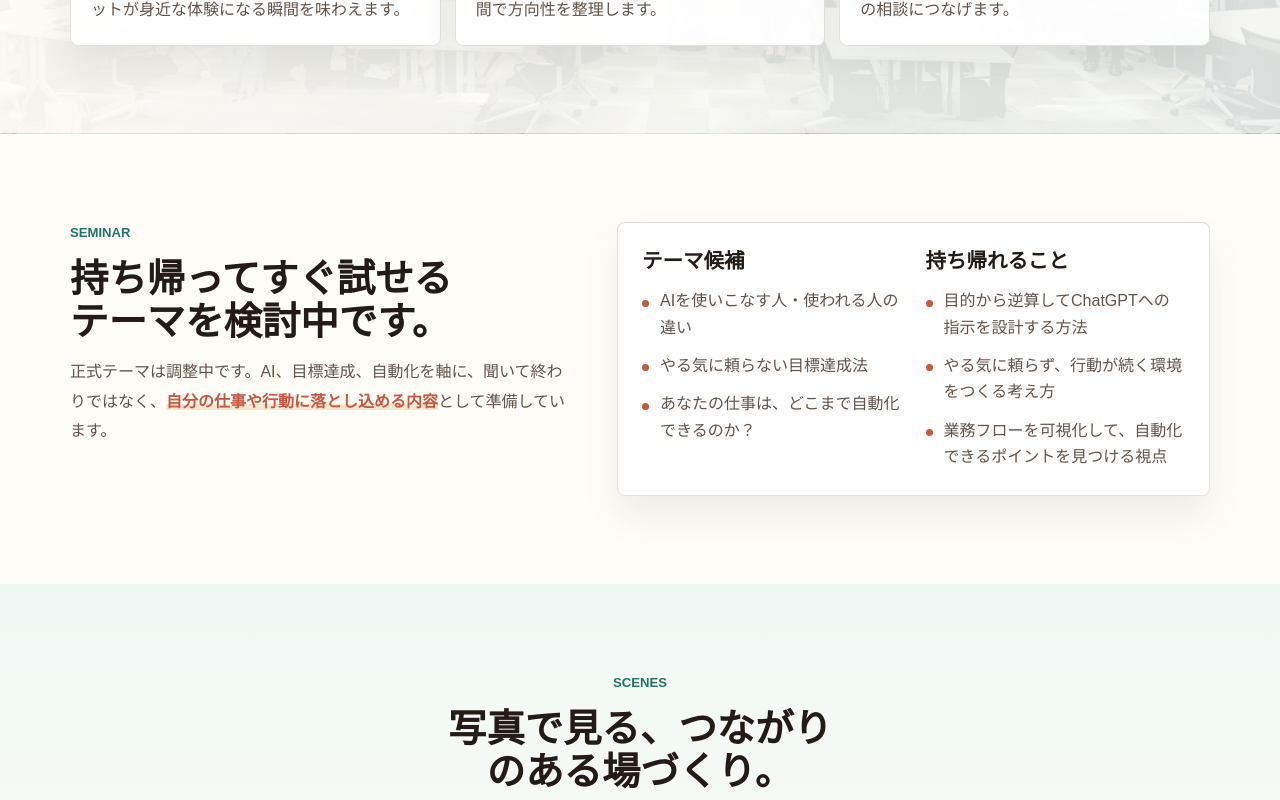
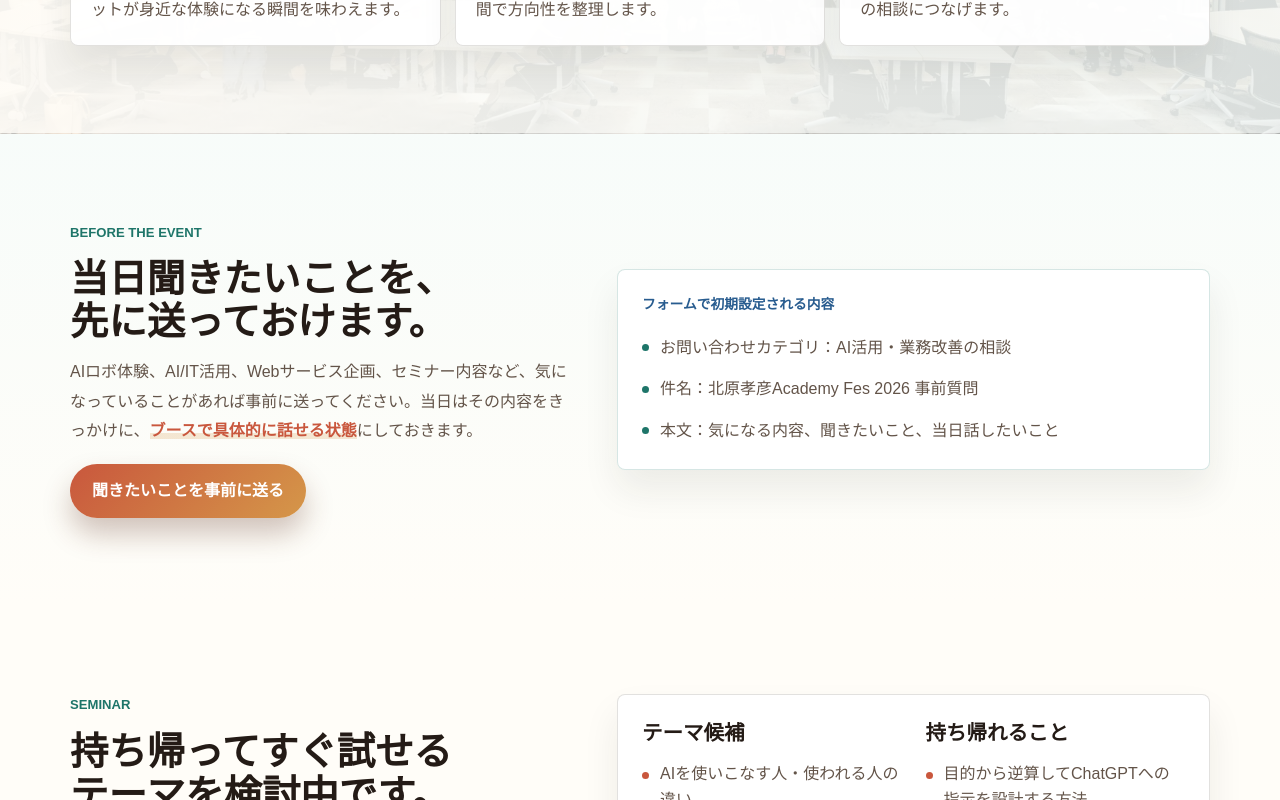
Before and after one commit to techguide-jp/corporate, a SvelteKit app in the folder techguide/: page /profile/academy-fes-2026 in a window 1280 px wide. Shown: the part 4340-5140 px from the top of the page. Built offline with nearby package versions, Linux system fonts and the light colour scheme; no server answers.

Commit message:
feat: Academy Fes LPに事前質問フォーム導線を追加

```diff
--- a/techguide/src/routes/contact/+page.svelte
+++ b/techguide/src/routes/contact/+page.svelte
@@ -5,7 +5,6 @@
   import {
     CONTACT_CATEGORIES,
     RECRUIT_CATEGORY_ID,
-    createEmptyContactFormValues,
     type ContactFieldErrors,
     type ContactCategoryId,
     type ContactFormValues,
@@ -36,7 +35,7 @@
   let turnstileRetryCount = 0;
 
   const values = $derived.by<ContactFormValues>(() => ({
-    ...createEmptyContactFormValues(data.selectedCategory),
+    ...data.initialValues,
     ...form?.values,
   }));
   const fieldErrors = $derived.by<ContactFieldErrors>(() => form?.fieldErrors ?? {});
--- a/techguide/src/routes/profile/academy-fes-2026/+page.svelte
+++ b/techguide/src/routes/profile/academy-fes-2026/+page.svelte
@@ -19,6 +19,27 @@
     label: 'ゆーちゃんのブースを見に行く',
     href: 'https://s.lmes.jp/landing-qr/2009291141-5wwelfTJ?uLand=dCtUnJ',
   };
+
+  const preQuestionMessage = `【北原孝彦Academy Fes 2026 事前質問】
+
+気になっている内容：
+・AIロボ体験
+・AI/IT活用相談
+・Webサービス企画
+・セミナー内容
+・その他
+
+聞きたいこと・知りたいこと：
+
+当日ブースで話したいこと：
+`;
+
+  const preQuestionSearch = new URLSearchParams({
+    category: 'ai',
+    subject: '北原孝彦Academy Fes 2026 事前質問',
+    message: preQuestionMessage,
+  }).toString();
+  const preQuestionHref = `/contact/?${preQuestionSearch}` as `/contact/?${string}`;
 
   const eventFacts = [
     { label: '開催日', value: '2026年6月4日（木）' },
@@ -140,6 +161,14 @@
       section,
       link_label: label,
       destination_host: new URL(href).hostname,
+    });
+  }
+
+  function handlePreQuestionClick(placement: string) {
+    trackEvent('contact_cta_click', {
+      placement,
+      category: 'ai',
+      subject: 'academy_fes_2026_pre_question',
     });
   }
 </script>
@@ -399,6 +428,38 @@
     </div>
   </section>
 
+  <section class="section pre-question-section">
+    <div class="container pre-question-section__inner">
+      <div class="section-copy">
+        <p class="section-eyebrow">Before the event</p>
+        <h2>当日聞きたいことを、先に送っておけます。</h2>
+        <p>
+          AIロボ体験、AI/IT活用、Webサービス企画、セミナー内容など、気になっていることがあれば事前に送ってください。当日はその内容をきっかけに、<strong
+            class="text-emphasis">ブースで具体的に話せる状態</strong
+          >にしておきます。
+        </p>
+        <div class="pre-question-actions">
+          <a
+            class="academy-button academy-button--primary"
+            href={resolve(preQuestionHref)}
+            onclick={() => handlePreQuestionClick('academy_fes_pre_question')}
+          >
+            聞きたいことを事前に送る
+          </a>
+        </div>
+      </div>
+
+      <div class="pre-question-panel">
+        <p class="pre-question-panel__label">フォームで初期設定される内容</p>
+        <ul class="pre-question-list">
+          <li>お問い合わせカテゴリ：AI活用・業務改善の相談</li>
+          <li>件名：北原孝彦Academy Fes 2026 事前質問</li>
+          <li>本文：気になる内容、聞きたいこと、当日話したいこと</li>
+        </ul>
+      </div>
+    </div>
+  </section>
+
   <section class="section seminar-section">
     <div class="container seminar-section__inner">
       <div class="section-copy">
@@ -488,6 +549,13 @@
         onclick={() => handleOutboundClick('academy_fes_final', cta.label, cta.href)}
       >
         {cta.label}
+      </a>
+      <a
+        class="academy-button academy-button--quiet"
+        href={resolve(preQuestionHref)}
+        onclick={() => handlePreQuestionClick('academy_fes_final_pre_question')}
+      >
+        聞きたいことを事前に送る
       </a>
     </div>
   </section>
@@ -707,6 +775,7 @@
   .section-copy p:not(.section-eyebrow),
   .intro-section__text p,
   .involvement-card p,
+  .pre-question-panel li,
   .booth-item p,
   .final-cta p {
     margin: 0;
@@ -727,6 +796,7 @@
   .diversity-section__inner,
   .app-section__inner,
   .booth-section__inner,
+  .pre-question-section__inner,
   .seminar-section__inner,
   .related-section__inner {
     display: grid;
@@ -987,6 +1057,62 @@
     padding: 20px;
   }
 
+  .pre-question-section {
+    background: linear-gradient(180deg, rgba(247, 252, 250, 0.96), rgba(255, 253, 248, 1));
+  }
+
+  .pre-question-section__inner {
+    align-items: center;
+  }
+
+  .pre-question-actions {
+    display: flex;
+    flex-wrap: wrap;
+    gap: 12px;
+    margin-top: 4px;
+  }
+
+  .pre-question-panel {
+    display: grid;
+    gap: 16px;
+    padding: 24px;
+    border: 1px solid rgba(30, 117, 105, 0.18);
+    border-radius: 8px;
+    background: rgba(255, 255, 255, 0.9);
+    box-shadow: 0 20px 36px rgba(38, 32, 24, 0.08);
+  }
+
+  .pre-question-panel__label {
+    margin: 0;
+    color: var(--fes-blue);
+    font-size: 0.86rem;
+    font-weight: 900;
+  }
+
+  .pre-question-list {
+    display: grid;
+    gap: 12px;
+    margin: 0;
+    padding: 0;
+    list-style: none;
+  }
+
+  .pre-question-list li {
+    position: relative;
+    padding-left: 18px;
+  }
+
+  .pre-question-list li::before {
+    content: '';
+    position: absolute;
+    top: 0.72em;
+    left: 0;
+    width: 7px;
+    height: 7px;
+    border-radius: 50%;
+    background: var(--fes-green);
+  }
+
   .seminar-panel {
     display: grid;
     grid-template-columns: repeat(2, minmax(0, 1fr));
@@ -1130,6 +1256,7 @@
     .diversity-section__inner,
     .app-section__inner,
     .booth-section__inner,
+    .pre-question-section__inner,
     .seminar-section__inner,
     .related-section__inner {
       grid-template-columns: 1fr;
```
Also changed, not shown: techguide/src/lib/contact/form.ts (+20 -0 lines), techguide/src/routes/contact/+page.server.ts (+7 -3 lines).
